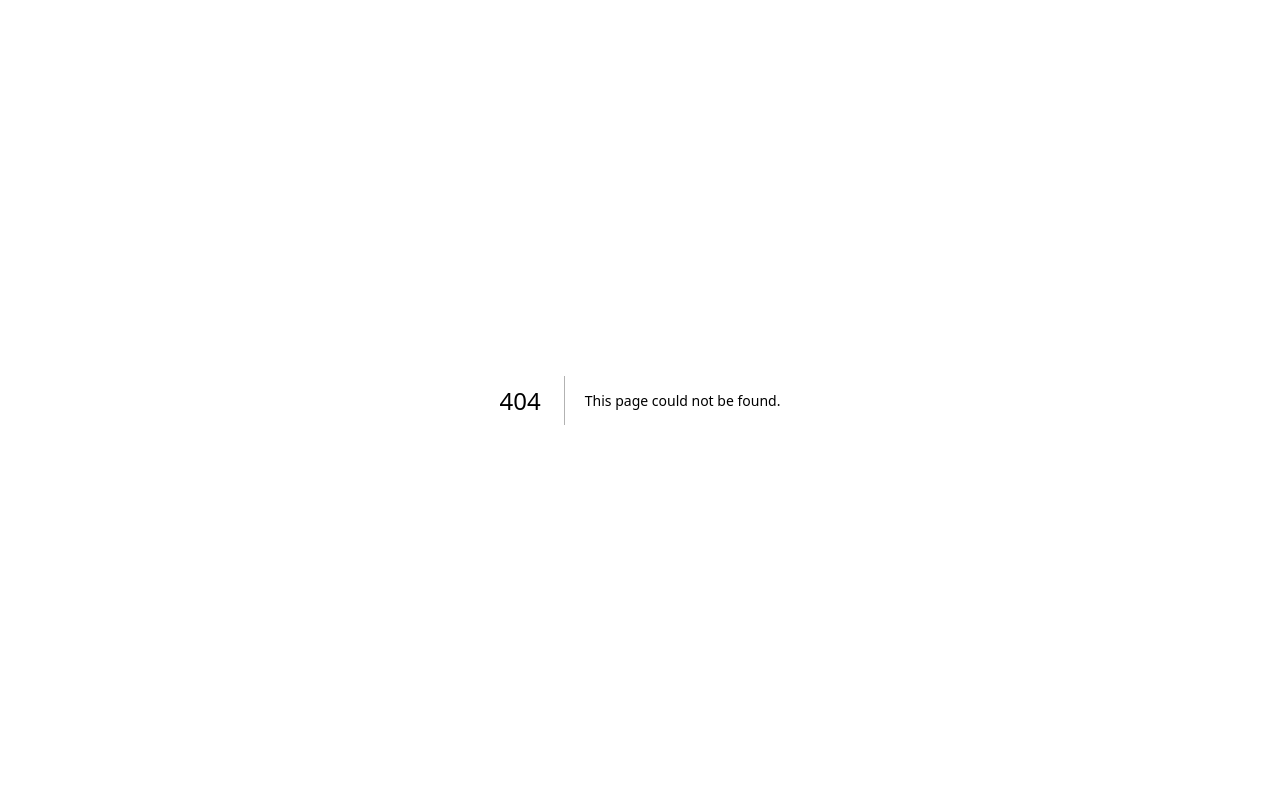
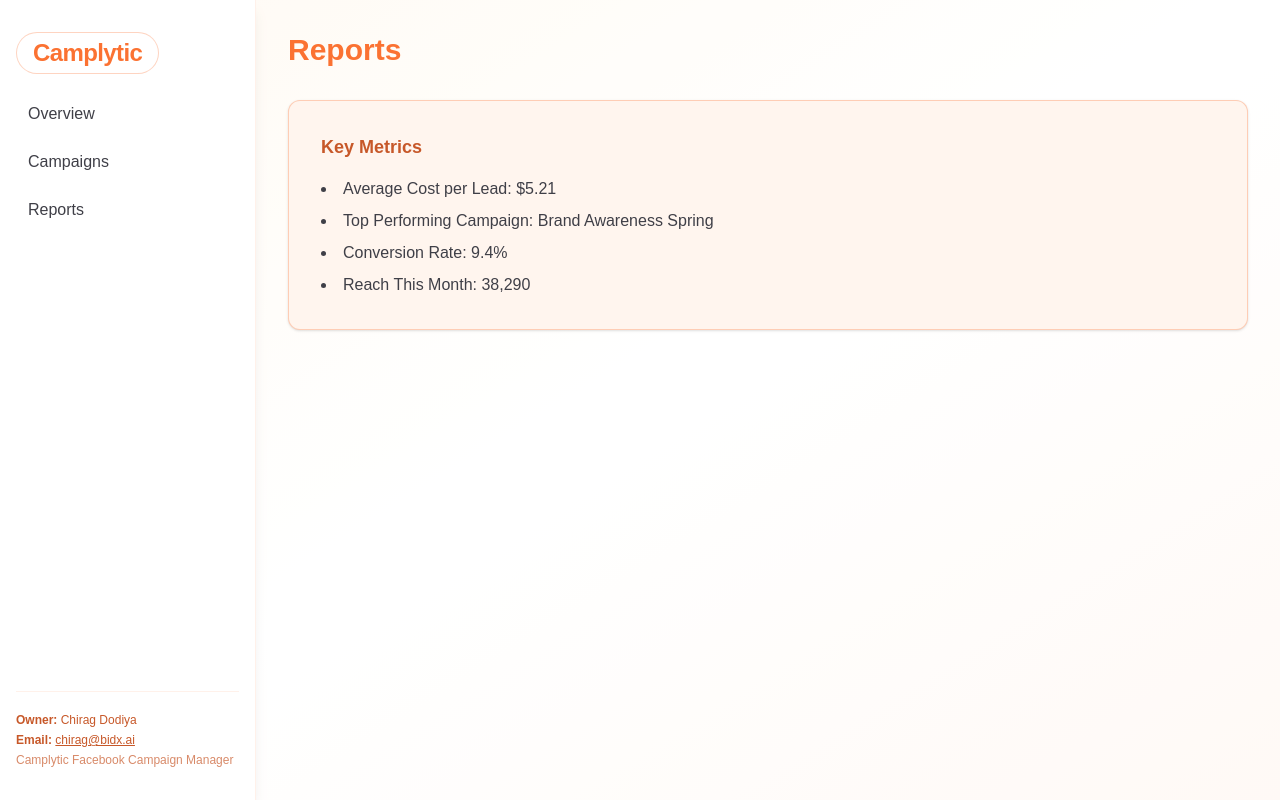
Before and after one commit to chiragbidx/proto-one-svx, a Next.js app: page /dashboard/reports in a window 1280 px wide. Before the commit this address had no page. Built offline with nearby package versions, Linux system fonts and the light colour scheme.

Commit message:
Add Reports Page to Dashboard

```diff
--- /dev/null
+++ b/app/(dashboard)/dashboard/reports/page.tsx
@@ -0,0 +1,22 @@
+export const metadata = {
+  title: "Reports — Camplytic Dashboard",
+  description: "Analytics and reports for your Facebook marketing efforts.",
+};
+
+export default function DashboardReportsPage() {
+  return (
+    <section>
+      <h1 className="text-3xl font-bold text-[#fb7232] mb-8">Reports</h1>
+      <div className="bg-[#fff5ee] rounded-xl border border-[#fb7232]/30 p-8 shadow">
+        <h2 className="text-lg text-[#c75829] font-semibold mb-4">Key Metrics</h2>
+        <ul className="grid gap-2 text-zinc-700 list-disc list-inside">
+          <li>Average Cost per Lead: $5.21</li>
+          <li>Top Performing Campaign: Brand Awareness Spring</li>
+          <li>Conversion Rate: 9.4%</li>
+          <li>Reach This Month: 38,290</li>
+        </ul>
+      </div>
+      {/* More analytics/graphs can be added here */}
+    </section>
+  );
+}
```
